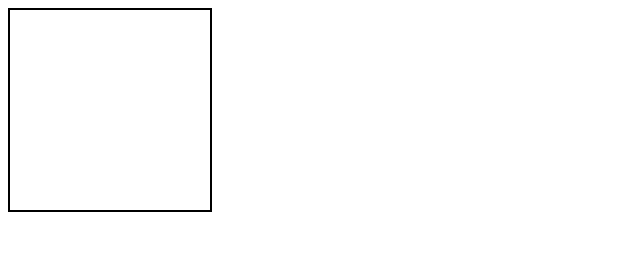
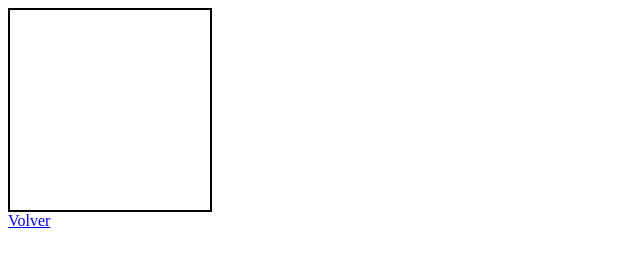
Before and after one commit to YanYan00/Funciones, a plain HTML site: page keys.html in a window 1280 px wide. Shown: the full height of the page, 0-640 px from the left. Drawn offline with Linux system fonts and the light colour scheme.

Commit message:
agregado volver a index principal para cambiar de tarea a ocupar

```diff
--- a/keys.html
+++ b/keys.html
@@ -7,6 +7,7 @@
 </head>
 <body>
     <div id="key" style="width: 200px; height: 200px; border: 2px solid black;"></div>
+    <a href="./index.html">Volver</a>
     <script src="./assets/js/keys.js"> </script>
 </body>
 </html>
```
Also changed, not shown: 4_colores.html (+1 -0 lines), pintar.html (+1 -0 lines).
